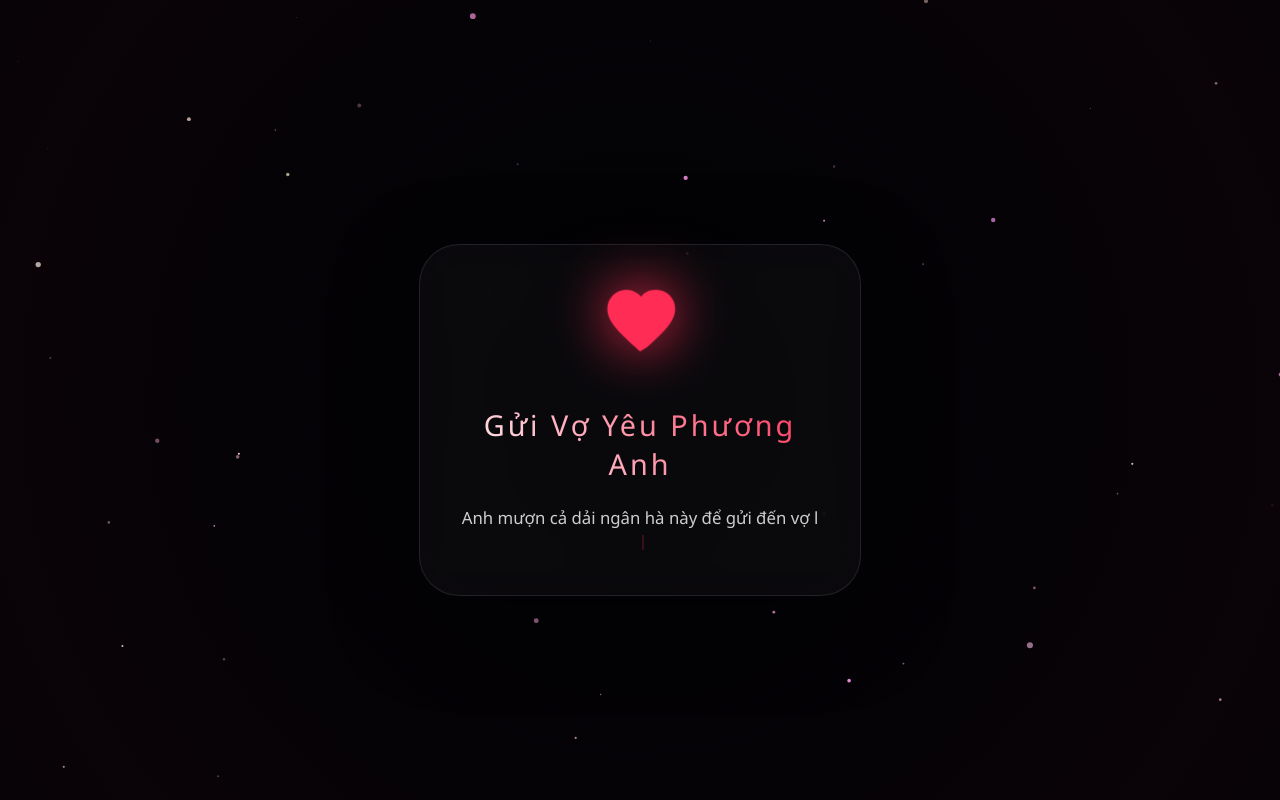
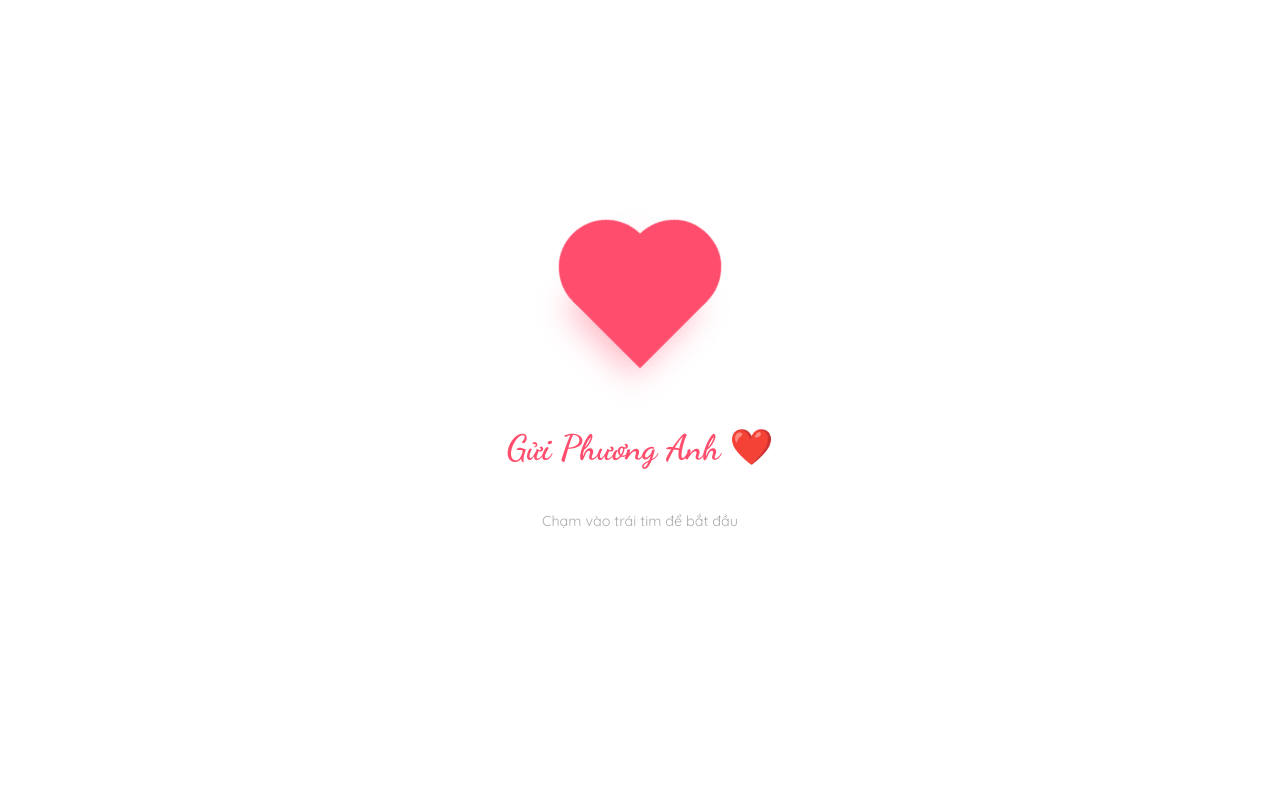
Before and after one commit to khangpanh68-cmd/Khangpanh68_good-night, a plain HTML site: page index.html in a window 1280 px wide. Drawn offline with Linux system fonts and the light colour scheme; animation ran at ten frames a second.

Commit message:
Add files via upload

```diff
--- a/index.html
+++ b/index.html
@@ -3,192 +3,141 @@
 <head>
     <meta charset="UTF-8">
     <meta name="viewport" content="width=device-width, initial-scale=1.0, maximum-scale=1.0, user-scalable=no">
-    <title>Infinity Love v4.0</title>
+    <title>Khang ❤️ Phương Anh</title>
+    <link href="https://fonts.googleapis.com/css2?family=Dancing+Script:wght@700&family=Quicksand:wght@400;600&display=swap" rel="stylesheet">
     <style>
-        :root {
-            --accent: #ff2d55;
-            --bg: #020205;
-        }
+        :root { --pink: #ff4d6d; --bg: #fff0f3; }
+        * { box-sizing: border-box; -webkit-tap-highlight-color: transparent; outline: none; }
+        body { margin: 0; width: 100vw; height: 100vh; background: var(--bg); font-family: 'Quicksand', sans-serif; display: flex; align-items: center; justify-content: center; overflow: hidden; }
 
-        body, html {
-            margin: 0;
-            padding: 0;
-            width: 100%;
-            height: 100%;
-            background: var(--bg);
-            color: white;
-            font-family: 'Segoe UI', Roboto, sans-serif;
-            overflow: hidden;
-            -webkit-tap-highlight-color: transparent;
-        }
+        /* MÀN HÌNH KHỞI ĐỘNG */
+        #unlock-screen { position: fixed; inset: 0; background: #fff; z-index: 9999; display: flex; flex-direction: column; justify-content: center; align-items: center; }
+        .heart-btn { width: 90px; height: 90px; background: var(--pink); position: relative; transform: rotate(45deg); animation: beat 1.2s infinite; border: none; cursor: pointer; box-shadow: 0 10px 30px rgba(255, 77, 109, 0.4); }
+        .heart-btn::before, .heart-btn::after { content: ""; width: 90px; height: 90px; background: var(--pink); border-radius: 50%; position: absolute; }
+        .heart-btn::before { top: -45px; left: 0; }
+        .heart-btn::after { left: -45px; top: 0; }
+        @keyframes beat { 0%, 100% { transform: scale(1) rotate(45deg); } 50% { transform: scale(1.1) rotate(45deg); } }
 
-        canvas {
-            position: absolute;
-            top: 0;
-            left: 0;
-            width: 100%;
-            height: 100%;
-            z-index: 1;
-        }
+        /* GIAO DIỆN CHÍNH */
+        #main-app { display: none; opacity: 0; text-align: center; width: 100%; transition: 1s ease; }
+        #days-count { font-size: 4.5rem; font-weight: bold; color: var(--pink); margin: 5px 0; display: block; text-shadow: 2px 2px #fff; }
 
-        .ui-layer {
-            position: relative;
-            z-index: 10;
-            display: flex;
-            flex-direction: column;
-            justify-content: center;
-            align-items: center;
-            height: 100%;
-            pointer-events: none;
-            padding: 20px;
-        }
+        /* PHONG BÌ */
+        .envelope-wrapper { position: relative; width: 310px; height: 200px; margin: 30px auto 0; }
+        .env-body { position: absolute; bottom: 0; width: 100%; height: 100%; background: #ff758f; border-radius: 0 0 10px 10px; z-index: 3; box-shadow: 0 10px 25px rgba(0,0,0,0.15); }
+        .env-flap { position: absolute; top: 0; width: 0; height: 0; border-left: 155px solid transparent; border-right: 155px solid transparent; border-top: 115px solid #ff8fa3; transform-origin: top; transition: 0.6s ease; z-index: 5; }
+        .env-letter { position: absolute; bottom: 10px; left: 10px; width: 290px; height: 180px; background: #fff; padding: 20px; z-index: 2; transition: 0.6s ease; border-radius: 5px; text-align: left; overflow: hidden; }
+        .open .env-flap { transform: rotateX(180deg); z-index: 1; }
+        .open .env-letter { transform: translateY(-135px); height: 320px; z-index: 4; }
+        .poem { font-style: italic; color: #555; font-size: 0.9rem; line-height: 1.6; border-left: 3px solid var(--pink); padding-left: 10px; margin: 10px 0; }
 
-        .glass-box {
-            background: rgba(255, 255, 255, 0.03);
-            backdrop-filter: blur(25px);
-            -webkit-backdrop-filter: blur(25px);
-            border: 1px solid rgba(255, 255, 255, 0.1);
-            border-radius: 40px;
-            padding: 40px 30px;
-            text-align: center;
-            box-shadow: 0 25px 80px rgba(0,0,0,0.5);
-            max-width: 380px;
-            width: 100%;
-            transform: translateY(20px);
-            opacity: 0;
-            animation: slideUp 1.5s cubic-bezier(0.16, 1, 0.3, 1) forwards;
-        }
-
-        @keyframes slideUp {
-            to { transform: translateY(0); opacity: 1; }
-        }
-
-        .heart-glow {
-            width: 70px;
-            height: 70px;
-            margin-bottom: 25px;
-            filter: drop-shadow(0 0 15px var(--accent));
-            animation: pulse 2s infinite ease-in-out;
-        }
-
-        h1 {
-            font-size: 1.8rem;
-            font-weight: 300;
-            letter-spacing: 3px;
-            margin-bottom: 20px;
-            background: linear-gradient(45deg, #fff, var(--accent));
-            -webkit-background-clip: text;
-            -webkit-text-fill-color: transparent;
-        }
-
-        #message {
-            font-size: 1.05rem;
-            line-height: 1.8;
-            color: rgba(255,255,255,0.8);
-            font-weight: 300;
-        }
-
-        .cursor {
-            display: inline-block;
-            width: 2px;
-            height: 15px;
-            background: var(--accent);
-            margin-left: 5px;
-            animation: blink 0.8s infinite;
-        }
-
-        @keyframes pulse {
-            0%, 100% { transform: scale(1); filter: drop-shadow(0 0 10px var(--accent)); }
-            50% { transform: scale(1.15); filter: drop-shadow(0 0 25px var(--accent)); }
-        }
-
-        @keyframes blink {
-            50% { opacity: 0; }
-        }
+        /* ĐIỀU KHIỂN NHẠC */
+        .music-bar { margin-top: 160px; display: flex; flex-direction: column; align-items: center; gap: 8px; }
+        .btn-play { background: var(--pink); color: #fff; border: none; width: 45px; height: 45px; border-radius: 50%; display: flex; align-items: center; justify-content: center; font-size: 1.2rem; cursor: pointer; }
+        #status { font-size: 0.75rem; color: var(--pink); font-weight: bold; }
     </style>
 </head>
 <body>
 
-    <canvas id="universe"></canvas>
+    <div id="unlock-screen">
+        <button class="heart-btn" onclick="startApp()"></button>
+        <h2 style="margin-top: 80px; color: var(--pink); font-family: 'Dancing Script'; font-size: 2.2rem;">Gửi Phương Anh ❤️</h2>
+        <p style="color: #aaa; font-size: 0.9rem;">Chạm vào trái tim để bắt đầu</p>
+    </div>
 
-    <div class="ui-layer">
-        <div class="glass-box">
-            <svg class="heart-glow" viewBox="0 0 32 32">
-                <path fill="#ff2d55" d="M16 28.5L14.1 26.7C7.33 20.58 3 16.5 3 11.5 3 7.42 6.42 4 10.5 4c2.31 0 4.52 1.08 6 2.79C17.48 5.08 19.69 4 22.5 4 26.58 4 30 7.42 30 11.5c0 5-4.33 9.08-11.1 15.2L16 28.5z"/>
-            </svg>
-            <h1>Gửi Vợ Yêu Phương Anh</h1>
-            <div id="message"></div><span class="cursor"></span>
+    <audio id="loveAudio" loop preload="auto" crossorigin="anonymous">
+        <source src="https://files.catbox.moe/6qjxys" type="audio/mpeg">
+    </audio>
+
+    <div id="main-app">
+        <div class="counter">
+            <h2 style="font-size: 0.8rem; color: #590d22; margin: 0; letter-spacing: 1.5px;">BÊN NHAU ĐÃ ĐƯỢC</h2>
+            <span id="days-count">0</span>
+            <p style="color: #c9184a; font-weight: bold; margin: 0;">NGÀY HẠNH PHÚC</p>
+        </div>
+
+        <div class="envelope-wrapper" onclick="this.classList.toggle('open')">
+            <div class="env-flap"></div>
+            <div class="env-body"></div>
+            <div class="env-letter">
+                <h3 style="font-family: 'Dancing Script'; color: var(--pink); margin: 0;">Gửi Phương Anh ❤️</h3>
+                <div class="poem">
+                    "Nắng vàng nhuộm thắm trời xanh<br>
+                    Tình em nhuộm thắm lòng anh mất rồi<br>
+                    Dẫu cho vật đổi sao dời<br>
+                    Yêu em mãi mãi suốt đời không quên."
+                </div>
+                <div id="time-msg" style="font-weight: 600; color: #d90429; font-size: 0.85rem; padding-top: 10px; border-top: 1px dashed #ffd1dc;"></div>
+            </div>
+        </div>
+
+        <div class="music-bar">
+            <button class="btn-play" id="ctrlBtn" onclick="toggleMusic()">⏸</button>
+            <span id="status">Đang phát nhạc...</span>
         </div>
     </div>
 
     <script>
-        const canvas = document.getElementById('universe');
-        const ctx = canvas.getContext('2d');
-        let width, height, stars = [];
+        const audio = document.getElementById('loveAudio');
+        const statusText = document.getElementById('status');
+        const ctrlBtn = document.getElementById('ctrlBtn');
 
-        // Nội dung tin nhắn - Bạn có thể đổi ở đây
-        const textToType = "Anh mượn cả dải ngân hà này để gửi đến vợ lời chúc ngủ ngon ngọt ngào nhất. Hãy ngủ thật ngon, để lại mọi mệt mỏi cho anh gánh vác nhé. Yêu vợ mãi mãi! Gió ơi có bay về phương ấy?Nghiêng bên cửa sổ ghé bên phòng?Nếu thấy ai đó đang nằm ngủ?Nhắn dùm 4 chữ ” Ngủ ngon nhé cục vàng phương anh "
-        function init() {
-            width = canvas.width = window.innerWidth;
-            height = canvas.height = window.innerHeight;
-            stars = [];
-            for(let i=0; i<200; i++) {
-                stars.push({
-                    x: Math.random() * width,
-                    y: Math.random() * height,
-                    z: Math.random() * width,
-                    size: Math.random() * 1.5,
-                    color: `rgba(255, ${150 + Math.random() * 105}, ${200 + Math.random() * 55}, ${Math.random()})`
-                });
+        function startApp() {
+            // Mở khóa âm thanh cho trình duyệt mobile
+            const audioCtx = new (window.AudioContext || window.webkitAudioContext)();
+            if (audioCtx.state === 'suspended') audioCtx.resume();
+
+            audio.play().then(() => {
+                statusText.innerText = "🎵 Đang phát nhạc...";
+            }).catch(() => {
+                statusText.innerText = "⚠️ Chạm lần nữa để nghe nhạc!";
+            });
+
+            document.getElementById('unlock-screen').style.opacity = '0';
+            setTimeout(() => {
+                document.getElementById('unlock-screen').style.display = 'none';
+                const app = document.getElementById('main-app');
+                app.style.display = 'block';
+                setTimeout(() => app.style.opacity = '1', 50);
+            }, 800);
+
+            initData();
+        }
+
+        function toggleMusic() {
+            if (audio.paused) {
+                audio.play();
+                ctrlBtn.innerText = "⏸";
+                statusText.innerText = "🎵 Đang phát nhạc...";
+            } else {
+                audio.pause();
+                ctrlBtn.innerText = "▶";
+                statusText.innerText = "🔇 Đã tắt nhạc";
             }
         }
 
-        function draw() {
-            ctx.fillStyle = '#020205';
-            ctx.fillRect(0, 0, width, height);
+        function initData() {
+            const start = new Date('2023-01-21');
+            const now = new Date();
+            const diff = Math.floor((now - start) / (1000 * 60 * 60 * 24));
+            document.getElementById('days-count').innerText = diff;
 
-            stars.forEach(s => {
-                // Hiệu ứng 3D Starfield
-                s.z -= 0.5;
-                if (s.z <= 0) s.z = width;
-
-                const x = (s.x - width/2) * (width/s.z) + width/2;
-                const y = (s.y - height/2) * (width/s.z) + height/2;
-                const radius = s.size * (width/s.z);
-
-                ctx.beginPath();
-                ctx.arc(x, y, radius, 0, Math.PI * 2);
-                ctx.fillStyle = s.color;
-                ctx.fill();
-            });
-
-            // Hiệu ứng mây tinh vân (Nebula) mờ ảo
-            const gradient = ctx.createRadialGradient(width/2, height/2, 0, width/2, height/2, width);
-            gradient.addColorStop(0, 'transparent');
-            gradient.addColorStop(0.5, 'rgba(255, 45, 85, 0.03)');
-            gradient.addColorStop(1, 'transparent');
-            ctx.fillStyle = gradient;
-            ctx.fillRect(0, 0, width, height);
-
-            requestAnimationFrame(draw);
+            const hr = now.getHours();
+            let msg = (hr >= 5 && hr < 11) ? "☀️ Chúc buổi sáng thật rạng rỡ nhé bé yêu!" :
+                      (hr >= 11 && hr < 14) ? "🍲 Bé nhớ ăn trưa thật ngon và nghỉ ngơi nhé!" :
+                      (hr >= 14 && hr < 18) ? "☕ Chiều rồi, làm việc tốt nha em, anh nhớ em!" :
+                      "🌙 Chúc em ngủ ngon và mơ về anh nha Phương Anh!";
+            document.getElementById('time-msg').innerText = msg;
         }
 
-        // Viết chữ
-        let charIndex = 0;
-        function type() {
-            if (charIndex < textToType.length) {
-                document.getElementById('message').innerHTML += textToType.charAt(charIndex);
-                charIndex++;
-                setTimeout(type, 70);
+        // Tự động phát nhạc khi chạm bất kỳ đâu sau khi đã start
+        window.addEventListener('touchstart', () => {
+            if (audio.paused && document.getElementById('unlock-screen').style.display === 'none') {
+                audio.play();
+                ctrlBtn.innerText = "⏸";
+                statusText.innerText = "🎵 Đang phát nhạc...";
             }
-        }
-
-        window.addEventListener('resize', init);
-
-        // Chạy chương trình
-        init();
-        draw();
-        setTimeout(type, 2000); // Đợi 2s sau khi hiện box mới viết chữ
+        });
     </script>
 </body>
 </html>
```
